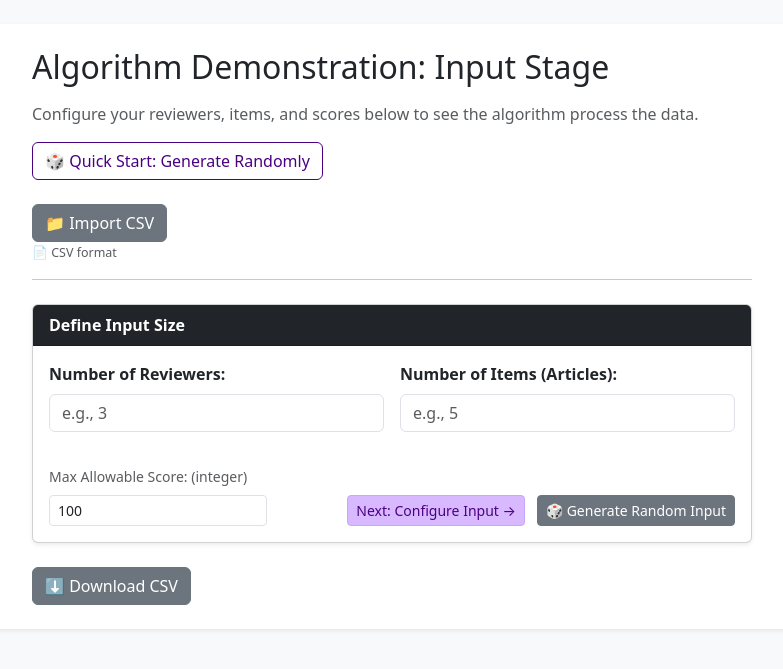
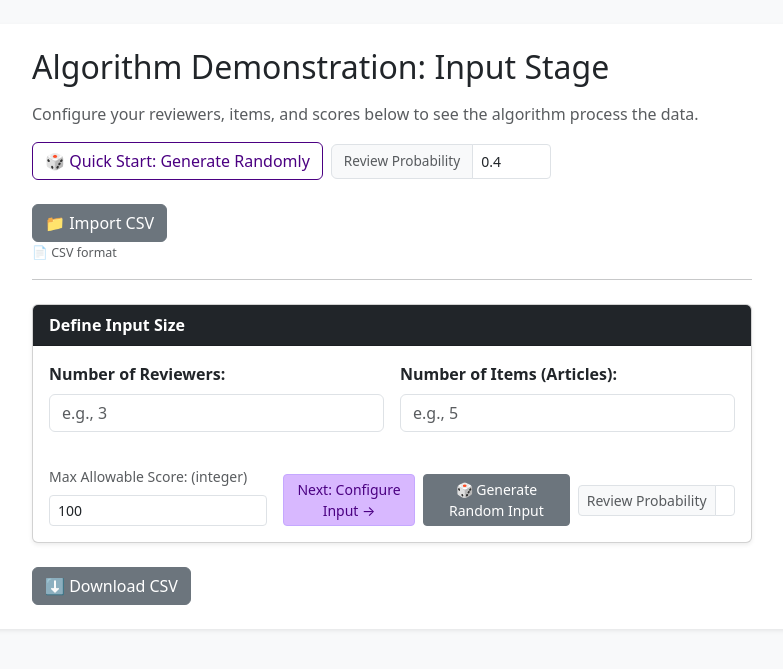
Before and after one commit to AvitalZar/website-for-rgcr, a Flask app: page /input in a window 1280 px wide. Shown: the part 56-725 px from the top of the page, without its empty margins (248-1031 px from the left). Run offline with Flask 3, Linux system fonts and the light colour scheme.

Commit message:
added option to change review prob

```diff
--- a/templates/input.html
+++ b/templates/input.html
@@ -19,10 +19,14 @@
         <h2 class="mb-3 text-start">Algorithm Demonstration: Input Stage</h2>
         <p class="text-muted text-start">Configure your reviewers, items, and scores below to see the algorithm process the data.</p>
 
-        <div class="mb-4 text-start d-flex gap-2">
+        <div class="mb-4 text-start d-flex gap-2 align-items-center">
             <button type="button" class="btn" style="color:#4b0082; border-color:#4b0082;" onclick="generateFullyRandomSetup()">
                 🎲 Quick Start: Generate Randomly
             </button>
+            <div class="input-group" style="width: 220px;">
+                <span class="input-group-text small text-muted" style="font-size: 0.85rem;">Review Probability</span>
+                <input type="number" id="prob_top" class="form-control form-control-sm" value="0.4" min="0.01" max="0.99" step="0.01" onchange="syncProbability(this.value)">
+            </div>
         </div>
 
         <div>
@@ -84,13 +88,18 @@
                                 Max score must be a valid integer.
                             </div>
                         </div>
-                        <div class="col-md-8 text-end">
-                            <button type="button" class="btn btn-sm ms-2" style="background-color:#d8b8ff; border-color:#c5a8ff; color:#4b0082;" onclick="buildStep2(false)">
+                        <div class="col-md-8 d-flex justify-content-end align-items-center gap-2">
+                            <button type="button" class="btn btn-sm" style="background-color:#d8b8ff; border-color:#c5a8ff; color:#4b0082;" onclick="buildStep2(false)">
                                 Next: Configure Input →
                             </button>
-                            <button type="button" class="btn btn-sm btn-secondary ms-2" onclick="buildStep2(true)">
+
+                            <button type="button" class="btn btn-sm btn-secondary" onclick="buildStep2(true)">
                                 🎲 Generate Random Input
                             </button>
+                            <div class="input-group input-group-sm" style="width: 220px;">
+                                <span class="input-group-text text-muted">Review Probability</span>
+                                <input type="number" id="prob_bottom" class="form-control" value="0.4" min="0.01" max="0.99" step="0.01" onchange="syncProbability(this.value)">
+                            </div>
                         </div>
                     </div>
                 </div>
@@ -125,6 +134,12 @@
 </div>
 
 <script>
+// Sync both probability input fields
+function syncProbability(val) {
+    document.getElementById('prob_top').value = val;
+    document.getElementById('prob_bottom').value = val;
+}
+
 function downloadCSV() {
     let numReviewers = parseInt(document.getElementById('num_reviewers').value) || 3;
     let numItems = parseInt(document.getElementById('num_items').value) || 5;
@@ -151,7 +166,6 @@
     a.click();
 }
 
-// Existing functions...
 function validateMaxScoreField() {
     const maxScoreInput = document.getElementById('max_score');
     const val = parseFloat(maxScoreInput.value);
@@ -198,6 +212,21 @@
         return;
     }
 
+    // Probability logic
+    let reviewProbability = 0.4;
+    if (shouldRandomizeMatrix) {
+        let probInputStr = document.getElementById('prob_bottom').value;
+        if (probInputStr.trim() !== "") {
+            let probInput = parseFloat(probInputStr);
+            if (!isNaN(probInput) && probInput > 0 && probInput < 1) {
+                reviewProbability = probInput;
+            } else {
+                alert("Review Probability must be strictly greater than 0 and less than 1. Using default 0.4");
+                syncProbability("0.4");
+            }
+        }
+    }
+
     document.getElementById('display_max_score').innerText = maxScore;
     const container = document.getElementById('matrix_dynamic_area');
     container.innerHTML = '';
@@ -208,9 +237,9 @@
     }
     if (shouldRandomizeMatrix) {
         for (let i = numItems - 1; i > 0; i--) {
-        const j = Math.floor(Math.random() * (i + 1));
-        [masterItemOrder[i], masterItemOrder[j]] = [masterItemOrder[j], masterItemOrder[i]];
-    }
+            const j = Math.floor(Math.random() * (i + 1));
+            [masterItemOrder[i], masterItemOrder[j]] = [masterItemOrder[j], masterItemOrder[i]];
+        }
     }
 
     for (let r = 1; r <= numReviewers; r++) {
@@ -229,7 +258,8 @@
         if (shouldRandomizeMatrix) {
             let activeItemsForThisReviewer = [];
             for (let i = 1; i <= numItems; i++) {
-                if (Math.random() > 0.60) {
+                // Modified probability condition based on input
+                if (Math.random() < reviewProbability) {
                     activeItemsForThisReviewer.push(i);
                 }
             }
```
